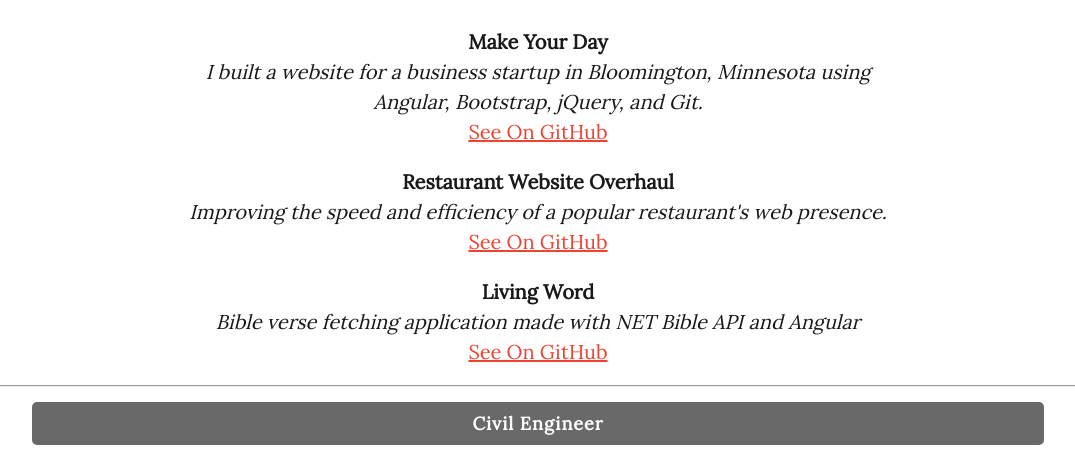
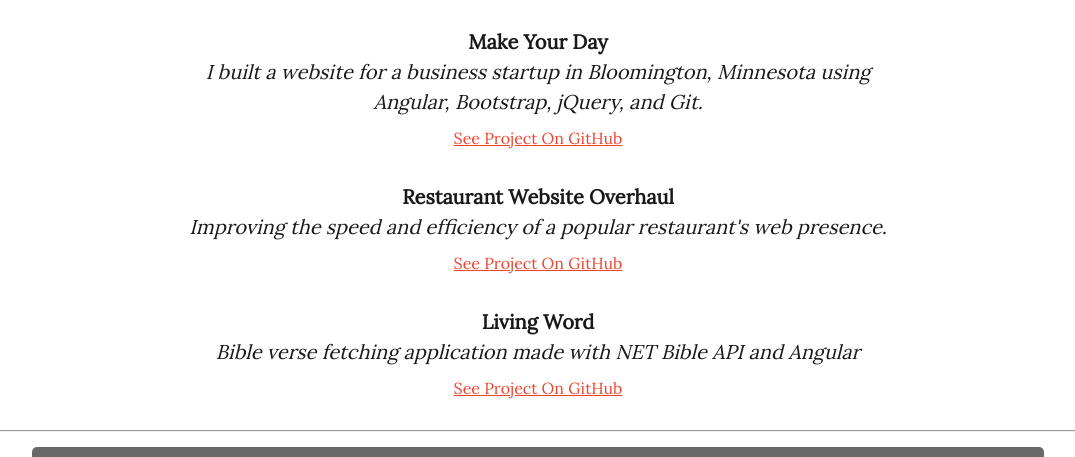
Before and after one commit to fischk5/fischk5.github.io, a plain HTML site: page index.html in a window 1280 px wide. Shown: the part 1106-1563 px from the top of the page, without its empty margins (102-1177 px from the left). Drawn offline with Linux system fonts and the light colour scheme.

Commit message:
Update style and wording

```diff
--- a/css/style.css
+++ b/css/style.css
@@ -147,8 +147,14 @@
   border-color: rgba(68,68,68,.4);
 }
 
+.github-link {
+  padding-top: 5px;
+  padding-bottom: 10px;
+}
+
 .list-bulletless a {
   color: #ec4431;
+  font-size: 14px;
 }
 
 footer {
@@ -189,6 +195,10 @@
     margin-right: auto;
   }
 
+  .list-bulletless a {
+    font-size: 16px;
+  }
+
   .section-wrapper {
     padding-top: 20px;
     margin-left: auto;
--- a/index.html
+++ b/index.html
@@ -46,8 +46,8 @@
           <div class="italics">
             {{item.itemDescription}}
           </div>
-          <div>
-            <a ng-href="{{item.itemSource}}">See On GitHub</a>
+          <div class="github-link">
+            <a ng-href="{{item.itemSource}}">See Project On GitHub</a>
           </div>
         </li>
       </ul>
```
